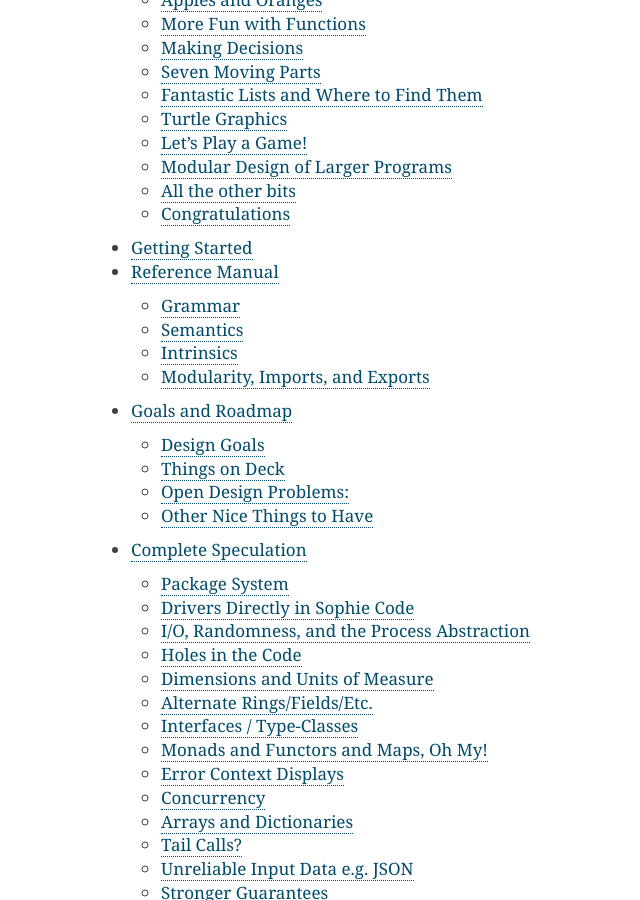
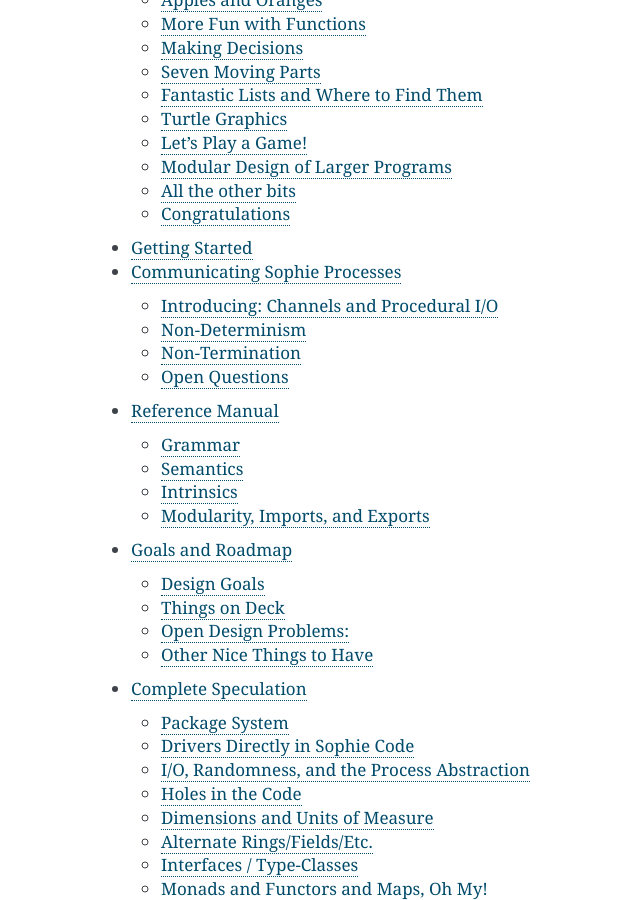
Before and after one commit to kjosib/sophie, a Sphinx documentation site: the page built from docs/index.rst, in a window 1280 px wide and 900 px high, scrolled down 429 px. Shown: the whole window, without its empty margins (319-959 px from the left). Built offline with Sphinx 7.4.7, drawn with Linux system fonts in a browser that asks for light colours; some of the changed lines change nothing that is shown.

Commit message:
Communicating Sophie Processes
Speculation.

```diff
--- /dev/null
+++ b/docs/csp.rst
@@ -0,0 +1,194 @@
+Communicating Sophie Processes
+================================
+
+There is a classic paper entitled `Communicating Sequential Processes <https://www.cs.cmu.edu/~crary/819-f09/Hoare78.pdf>`_
+which *inspired*, but did not directly shape, **Sophie**'s approach to asynchronous and concurrent processing.
+Every computer scientist should probably read it.
+
+.. warning::
+    This chapter is still speculative.
+    It describes an incomplete, developing idea.
+    Expect change.
+
+.. contents::
+    :local:
+    :depth: 3
+
+Introducing: Channels and Procedural I/O
+~~~~~~~~~~~~~~~~~~~~~~~~~~~~~~~~~~~~~~~~~~~~~~
+
+In the beginning, an I/O operation can just be either a read or a write.
+
+Maybe the next version of *num-guess* looks vaguely like this::
+
+    define:
+        EOL = chr(10);
+        intro = ["I have chosen a random number from 1 to 100.", EOL, EOL];
+        game(goal) = turn(1) where
+            turn(score) = {
+                send screen ["What is your guess? "];
+                read keyboard;
+                case val(keyboard) as guess of
+                    this -> consider(int(guess));
+                    nope -> { send screen ["I didn't grok that number.", EOL]; turn(score) };
+                esac
+            } where
+                consider(guess:number) = case
+                    when guess > goal then { send screen ['Too high. Try a lower number.', EOL]; turn(score+1) };
+                    when guess < goal then { send screen ['Too low. Try a higher number.', EOL]; turn(score+1) };
+                    else { send screen ["You win after ", str(score), " guesses!", EOL]; stop };
+                esac;
+            end turn;
+        end game;
+    begin:
+        { send screen intro; read random; game(int(random*100)+1) };
+
+Here, I'm assuming the existence of some ambient channels called ``keyboard``, ``screen``, and ``random``.
+Probably eventually the *ambiance* will be restricted to the ``begin:`` block, but that's a problem for another day.
+
+We get some new syntax forms. Here's some EBNF::
+
+    procedure -> expression | '{' semicolon_list(command) expression '}'
+    command -> READ name | SEND name expression
+
+and in various places in the grammar, *expression* must be replaced by *procedure* instead.
+
+The semantics are as follows:
+
+STOP
+    The *literal* stopped process. Has type *procedure.*
+    Like all **Sophie** keywords, case is not significant.
+
+READ name
+    Reads a value from the given channel, binds the name, and evaluates the right hand side.
+    Waits as long as necessary for such a value to become available.
+    Block scope and shadowing apply.
+
+SEND name expression
+    Writes the expression to the named channel.
+    Waits as long as necessary for a corresponding reader to appear.
+    Then proceeds to the right.
+
+{ ... }
+    For simplicity and consistency, let's keep deterministic I/O operations inside braces.
+    It eliminates visual confusion about the semicolon.
+    The result of the procedure-expression is that of the expression it ends with.
+
+Other Alternatives
+---------------------------
+
+* I originally tried copying the ``?`` and ``!`` notation from the CSP paper.
+  It quickly got out of hand. It's furthermore a bit at odds with the larger **Sophie** pattern
+  of using keywords instead of cryptic symbols. I'll grant that these symbols have gained
+  traction among certain subcultures, but they're far from universally recognized.
+  Furthermore, the keyword-commands seem easier to parse and easier to extend with more powers later.
+
+* I have been back and forth on whether the expression at the end of a command-sequence ought to
+  be inside or outside the curly brackets.
+
+* The curly brackets are not *strictly* necessary,
+  but without them I'd have semicolons meaning different things in what's *visually* the same scope.
+  I could go with some other connective after I/O commands, but not many suggest themselves.
+
+
+Non-Determinism
+~~~~~~~~~~~~~~~~~~~~~~~~~~~~~~~
+
+Let there be some sort of syntax form where the semantics are to multiplex amongst several possible continuations.
+Each is the combination of a I/O channel operation, followed by a resulting expression,
+which becomes the value of the operator *if* the particular I/O happens first.
+
+For example, consider a process that copies input from keyboard to screen until an alarm rings.
+Probably this could look like::
+
+    define:
+        foo = case of
+            read keyboard -> { send screen [keyboard, EOL]; foo };
+            read alarm -> stop;
+        esac;
+
+Here's some more EBNF::
+
+    expression -> ..... | nondeterministic_choice
+    nondeterministic_choice -> CASE OF semicolon_list(guarded_command) ESAC
+    guarded_command -> command '->' expression
+
+Many sources propose a way to switch individual clauses on and off by boolean tests.
+In my notation, it might look like::
+
+    guarded_command -> command WHEN expression '->' expression
+
+Maybe a future version of **Sophie** might consider this form of expression,
+but for now it's just an extra complication I'll try to live without.
+
+Non-Termination
+~~~~~~~~~~~~~~~~~~~~~~~~~~~~~~~~~~~
+
+Contemplate::
+
+    define:
+        copy = {read keyboard; send screen [keyboard, EOL]; copy};
+
+This defines a non-stop copying process that just reads a line, prints a line, and repeats.
+There is a small problem here: ``copy`` has no "base case" (termination condition).
+That means it has no particular result-type. The present type-checker would call that an error.
+In fact this function is precisely designed to run forever, or at least until interrupted by a higher power.
+*(Or a loss of power, for that matter.)*
+
+The obvious temptation here is to blindly copy the CSP paper and declare a
+repetition construct like ``*{ ... }`` but what about mutual recursion?
+An non-terminating state machine needs to work just as well as one that can quit.
+
+I think it's probably fair to make some adjustments to the type system based on the I/O commands.
+A recursive call with no *necessary* I/O should still have a problematic type,
+but a recursive call that *must* first perform I/O has a less-problematic type.
+
+The tricky bit is that *bottom* is no longer quite the same.
+Specifically: ``IO union bottom`` should still be ``bottom`` because
+there may remain a path to a CPU-bound infinite loop.
+But the syntax forms that represent communication should convert ``bottom`` back to ``IO``.
+
+.. note::
+    It *may* be smarter in this instance to make some clear declaration that the function is not expected to finish.
+    And perhaps that declaration belongs at the call-site that creates the function.
+    I still haven't even decided how channels come into being yet.
+
+Beyond that, I don't want an IO monad in the Haskell sense.
+All functions are inherently and implicitly asynchronous-as-needed.
+You can call communication a side-effect, but sometimes it's the proper way to compute a thing.
+I believe once there's control over the visibility of channels,
+the right things will fall out naturally.
+
+Open Questions
+~~~~~~~~~~~~~~~~~~~~~~~~~~~~~~~
+
+Where do channels come from in the first place?
+    One idea is a new kind of IO command to create new channels.
+
+Where shall we get them from?
+    I presume it shall be possible to pass channels around as ordinary parameters to functions.
+    As for services that a module might provide (such as the random number generator),
+    I haven't decided yet.
+
+How shall channels get their types?
+    The glib answer is to suppose that writers type the channel by the data they write,
+    but a channel could route all over the place. We need something of a contract here.
+    It's probably best if channels are manufactured with an obvious data type.
+    However, it may be necessary to absorb the type of some other expression in scope.
+    This would be important for generic operations.
+
+How shall we snap sub-processes together and make larger processes?
+    Dunno. Probably make channels and pass them to functions.
+    But that last part seems ... dubiously sequential.
+    More syntax *may* be required.
+
+What about arrays of processes, or of channels?
+    Dunno.
+
+Returning a result?
+    I plan that a process / procedure will be able to return a value in the usual sense.
+    This may seem to violate the no-side-effects law of lazy functional programming,
+    but I think it will work out OK.
+
+What about joining the results of several processes?
+    Scatter/gather behavior is still an open question.
--- a/docs/index.rst
+++ b/docs/index.rst
@@ -16,6 +16,7 @@
    why_sophie
    learn
    quick_start
+   csp
    reference
    goals
    future
```
